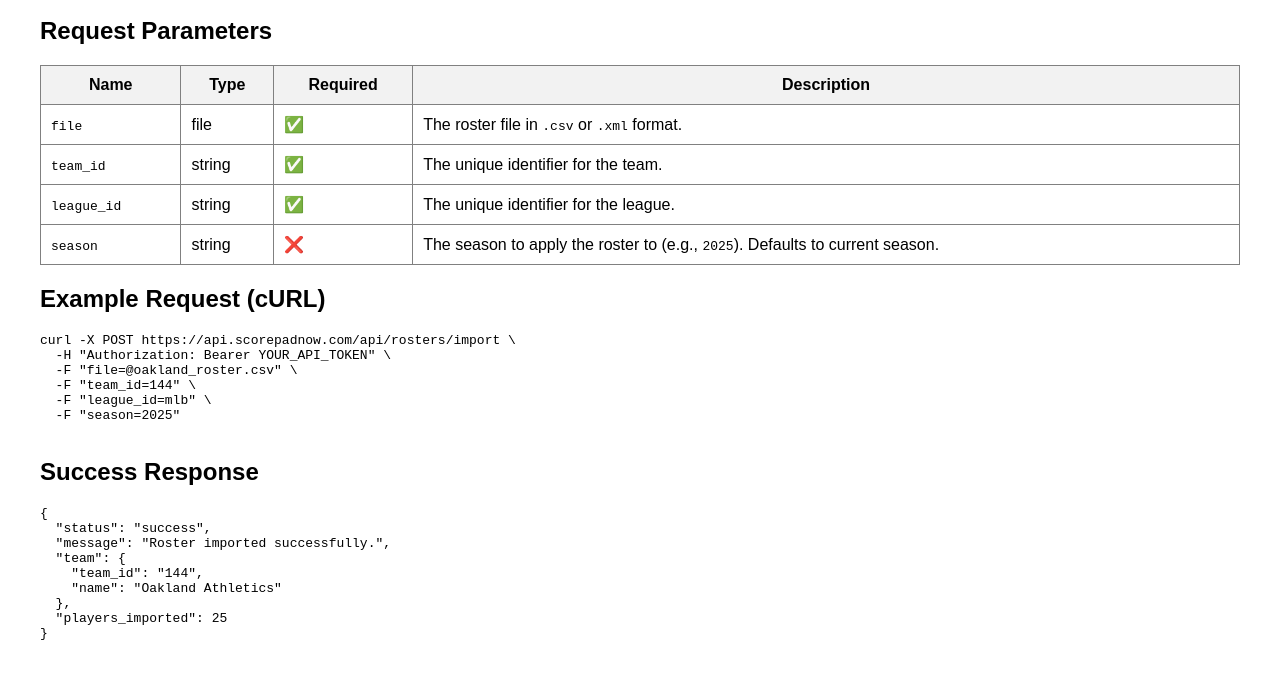
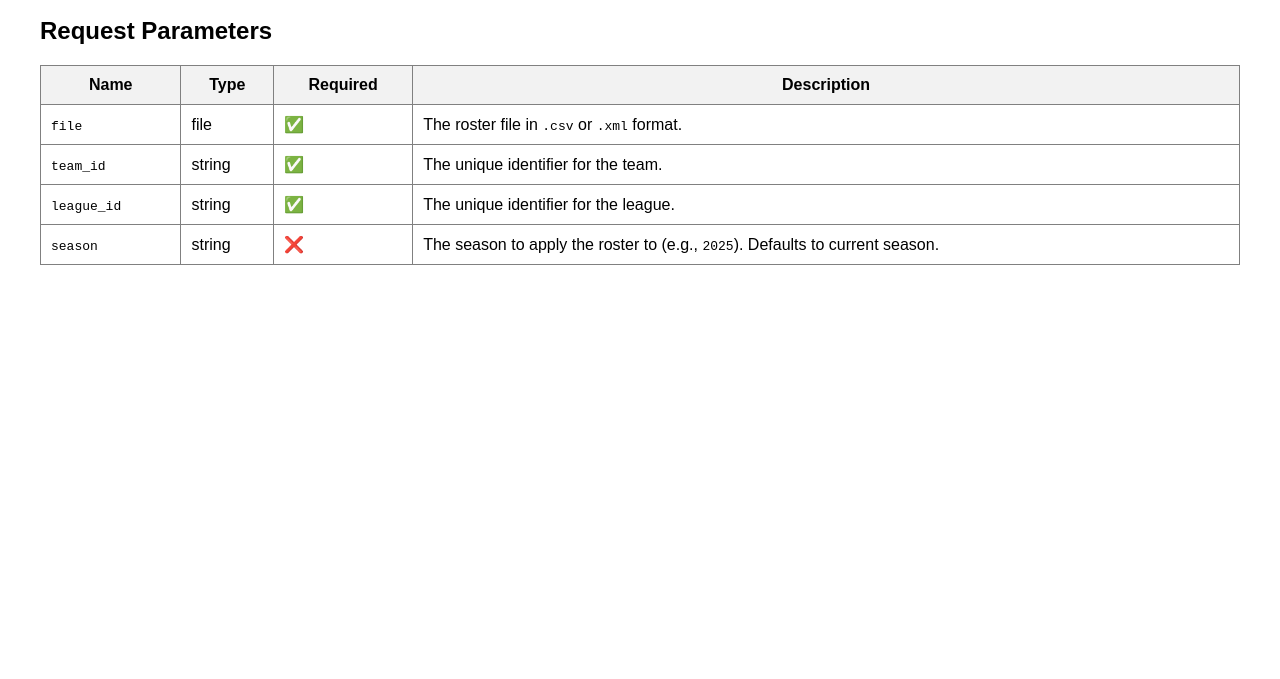
Before and after one commit to KortniTech/api-docs, a plain HTML site: page index.html in a window 1280 px wide. Shown: the part 119-798 px from the top of the page. Drawn offline with Linux system fonts and the light colour scheme.

Commit message:
index.html

```diff
--- a/index.html
+++ b/index.html
@@ -47,27 +47,6 @@
     </tbody>
   </table>
 
-  <h2>Example Request (cURL)</h2>
-  <pre>
-curl -X POST https://api.scorepadnow.com/api/rosters/import \
-  -H "Authorization: Bearer YOUR_API_TOKEN" \
-  -F "file=@oakland_roster.csv" \
-  -F "team_id=144" \
-  -F "league_id=mlb" \
-  -F "season=2025"
-  </pre>
 
-  <h2>Success Response</h2>
-  <pre>
-{
-  "status": "success",
-  "message": "Roster imported successfully.",
-  "team": {
-    "team_id": "144",
-    "name": "Oakland Athletics"
-  },
-  "players_imported": 25
-}
-  </pre>
 </body>
 </html>
```
